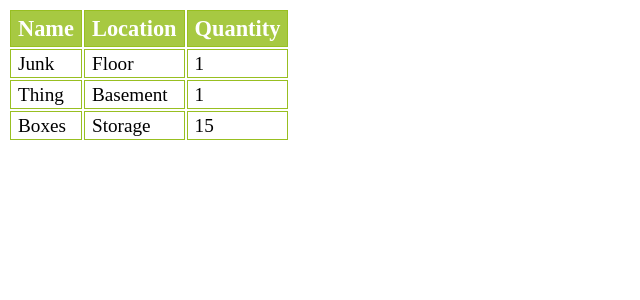
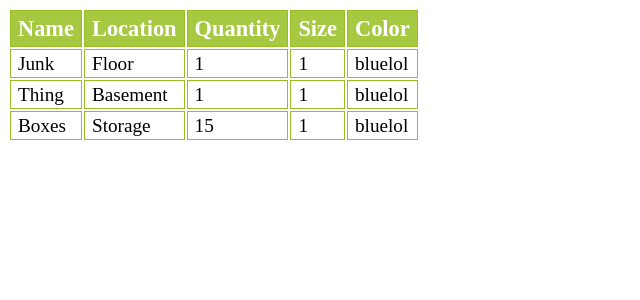
Before and after one commit to modle/homeventory, a Django app: page / in a window 1280 px wide. Shown: the top 300 px of the page, without its empty margins (0-640 px from the left). Run offline with Django 3.2, Linux system fonts and the light colour scheme; data comes from the database, SQL or seed files in the repository; both versions use the stored data as it was after the commit.

Commit message:
Adding fields!
Learning to add fields to db using migrate

```diff
--- a/catalog/models.py
+++ b/catalog/models.py
@@ -6,6 +6,8 @@ class Item(models.Model):
     item_name = models.CharField(max_length=50)
     item_location = models.CharField(max_length=50)
     item_quantity = models.IntegerField(default=1)
+    item_size = models.IntegerField(default=1)
+    item_color = models.CharField(max_length=50, default='bluelol')
     entered_date = models.DateTimeField(default=datetime.now)
 
     def __str__(self):
--- a/catalog/templates/catalog/index.html
+++ b/catalog/templates/catalog/index.html
@@ -7,12 +7,16 @@
         <th>Name</th>
         <th>Location</th>
         <th>Quantity</th>
+		<th>Size</th>
+		<th>Color</th>
       </tr>
     {% for item in item_list %}
       <tr>
         <td>{{ item.item_name }}</td>
         <td>{{ item.item_location }}</td>
         <td>{{ item.item_quantity }}</td>
+        <td>{{ item.item_size }}</td>
+        <td>{{ item.item_color }}</td>
       </tr>
     {% endfor %}
     </table>
```
Also changed, not shown: catalog/migrations/0003_item_item_size.py (added), catalog/migrations/0004_item_item_color.py (added), db.sqlite3.
